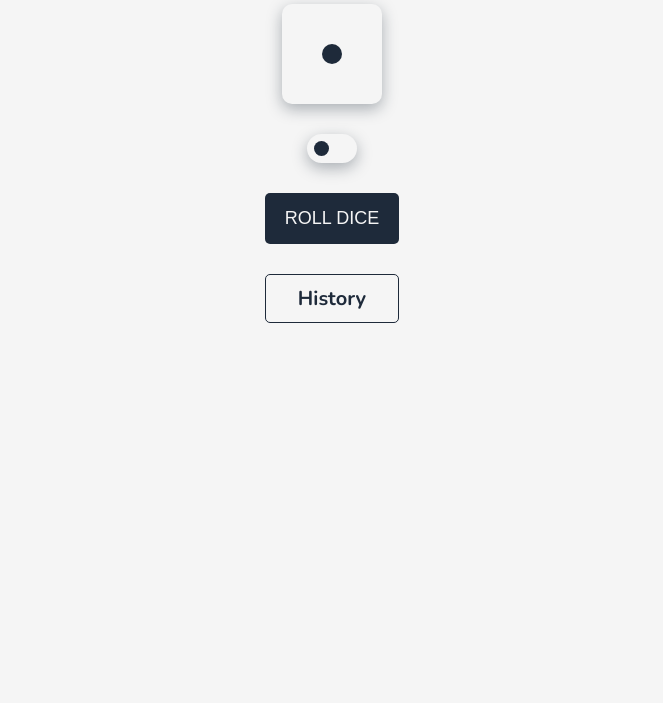
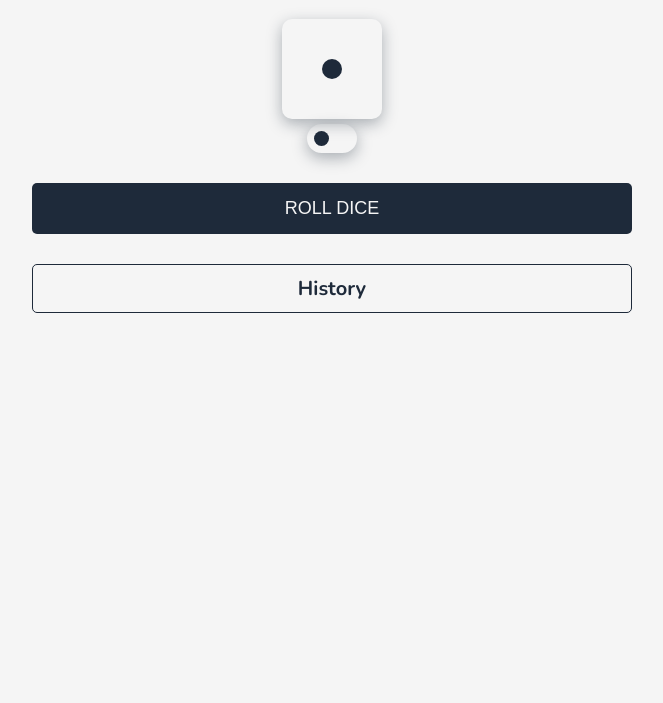
Before and after one commit to Dhruv-gour/itsdicey, a plain HTML site: page index.html in a window 1280 px wide. Shown: the part 97-800 px from the top of the page, without its empty margins (308-971 px from the left). Drawn offline with nearby package versions, Linux system fonts and the light colour scheme.

Commit message:
Update style.css

```diff
--- a/style.css
+++ b/style.css
@@ -39,6 +39,7 @@ body {
   justify-content: center;
   align-items: center;
   transition: all 0.3s linear;
+  padding: 1rem;
 }
 
 /* titles */
@@ -46,6 +47,7 @@ h1 {
   color: var(--primary-color);
   font-size: 3rem;
   margin: 3rem 0;
+  text-align: center;
 }
 
 h2 {
@@ -94,6 +96,8 @@ input[type="checkbox"]:checked + .theme__label .theme__check-tag {
   justify-content: space-between;
   flex-direction: column;
   align-items: center;
+  width: 100%;
+  max-width: 600px;
 }
 
 /* buttons */
@@ -129,8 +133,10 @@ button:hover {
 
 /* DICES */
 .dice__container {
-  width: 100px;
-  height: 130px;
+  width: 100%;
+  display: flex;
+  justify-content: center;
+  flex-wrap: wrap;
 }
 
 .dice {
@@ -138,8 +144,9 @@ button:hover {
   border-radius: 10px;
   box-shadow: rgba(var(--box-shadow-color), 0.35) 0px 5px 15px;
   height: 100px;
+  width: 100px;
   position: relative;
-  width: 100px;
+  margin: 0.5rem;
 }
 
 .dice .dice__dot {
@@ -204,7 +211,7 @@ button:hover {
   left: 70px;
 }
 
-/* palcing history dice dots */
+/* placing history dice dots */
 .history__item .dice .dice__dot {
   height: 10px;
   width: 10px;
```
